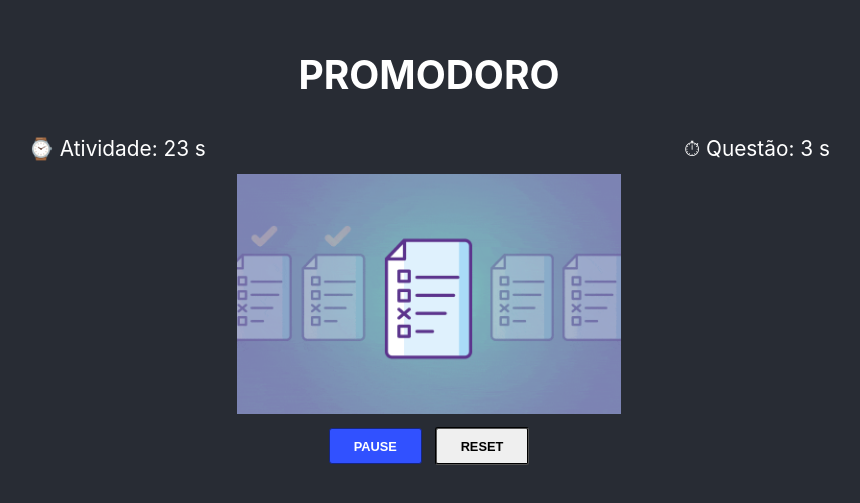
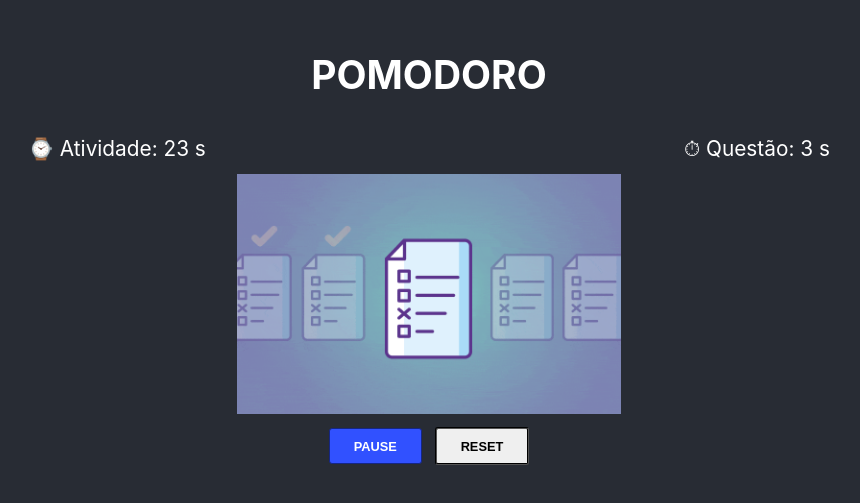
Before and after one commit to thiagocristhianferreira/timer-app, a React (Create React App) app: page / in a window 1280 px wide. Shown: the part 155-658 px from the top of the page, without its empty margins (211-1071 px from the left). Built offline with nearby package versions, Linux system fonts and the light colour scheme.

Commit message:
Ajuste no Header

```diff
--- a/src/Components/Header/Header.js
+++ b/src/Components/Header/Header.js
@@ -5,7 +5,7 @@ import './Header.css';
 const Header = () => {
   return (
     <nav>
-      <h2>PROMODORO</h2>
+      <h2>POMODORO</h2>
     </nav>
   )
 }
```
